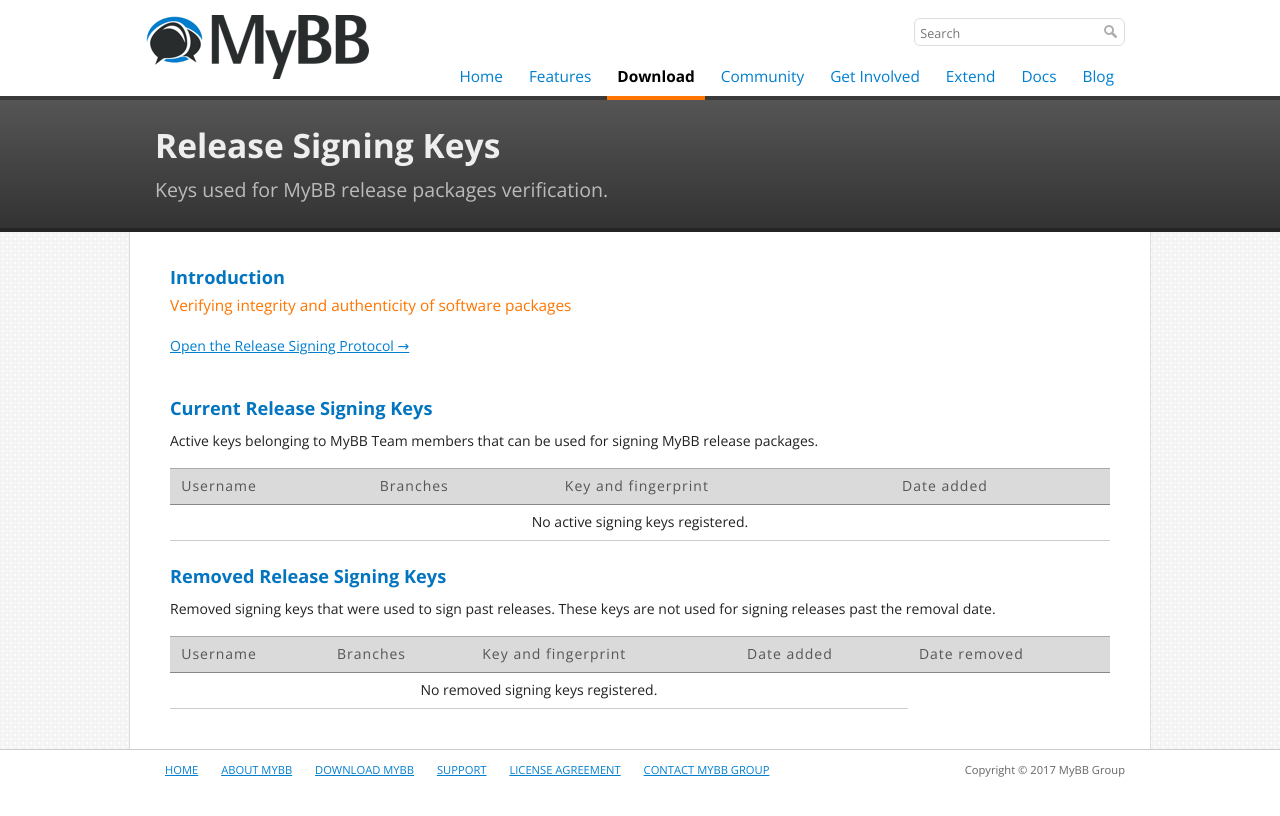
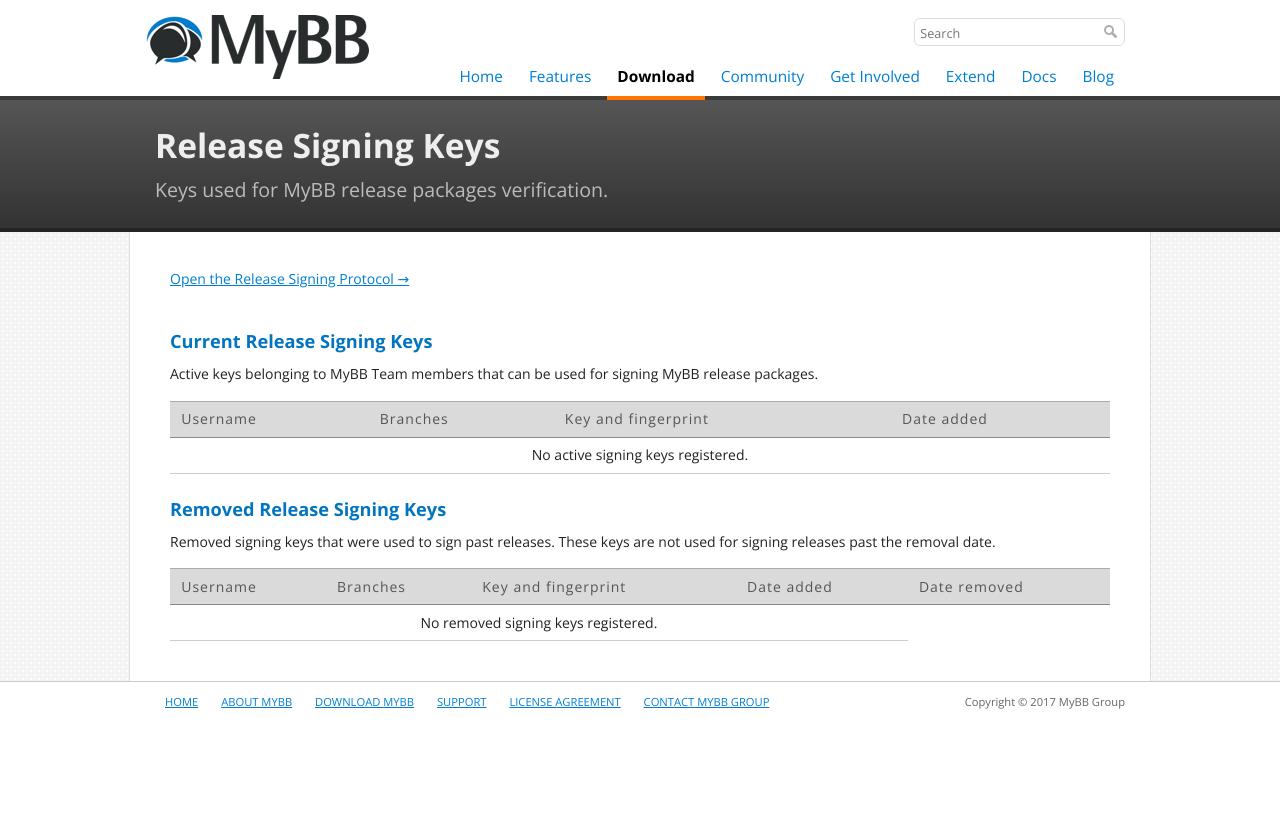
Before and after one commit to mybb/mybb.com, a Jekyll site: the page built from download/keys/index.html, in a window 1280 px wide. Shown: the top 816 px of the page. Built offline with Jekyll 4.4.1, drawn with Linux system fonts in a browser that asks for light colours; nearby versions of some CDN libraries.

Commit message:
Remove unnecessary sections

```diff
--- a/download/keys/index.html
+++ b/download/keys/index.html
@@ -11,11 +11,6 @@
 ---
 
 <section class="general">
-	<header>
-		<h1>Introduction</h1>
-		<p>Verifying integrity and authenticity of software packages</p>
-	</header>
-	<p></p>
 	<p><a href="{{ site.url }}/download/keys/protocol">Open the Release Signing Protocol &rarr;</a></p>
 </section>
 
```
